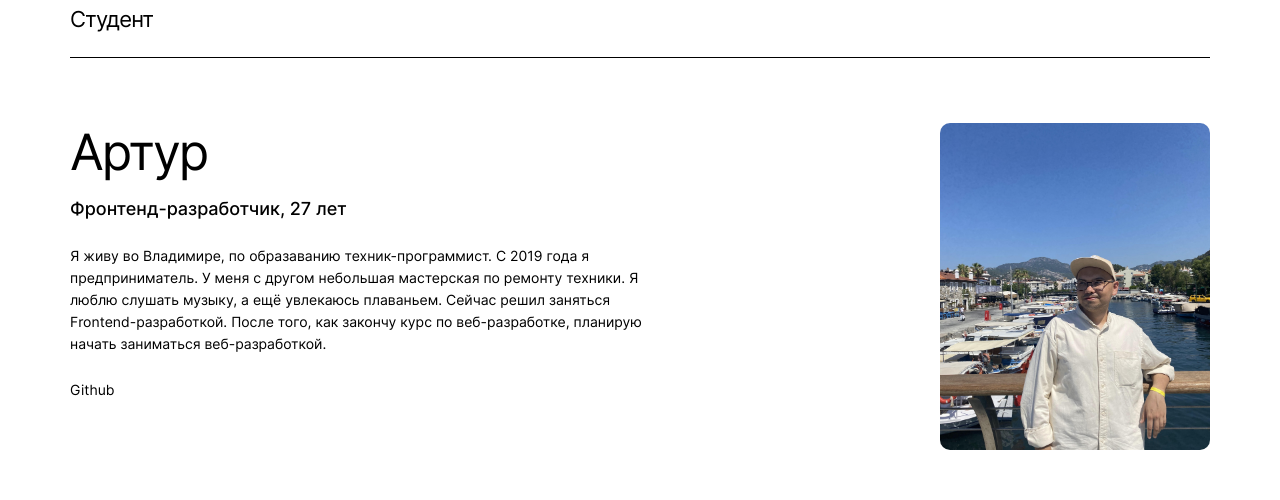
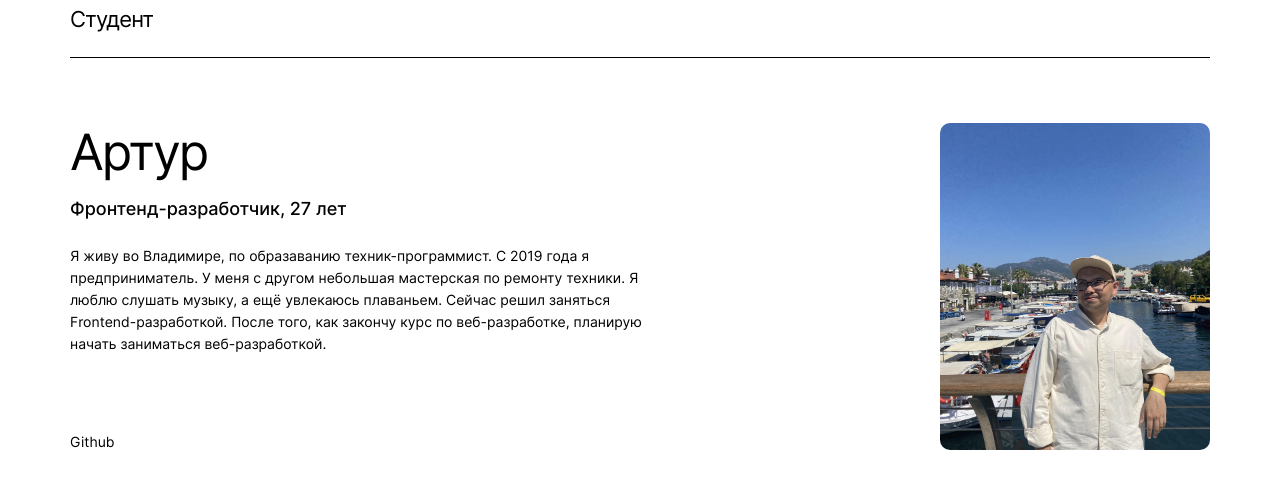
Before and after one commit to arturir/movies-explorer-frontend, a React (Create React App) app: page / in a window 1280 px wide. Shown: the part 2000-2500 px from the top of the page. Built offline with nearby package versions, Linux system fonts and the light colour scheme; the HTML template or start-up script is replaced by a standard one.

Commit message:
bugfix: исправить ошибки

```diff
--- a/src/components/Main/AboutMe/AboutMe.css
+++ b/src/components/Main/AboutMe/AboutMe.css
@@ -87,8 +87,6 @@
         margin-top: 66px;
         min-height: 307px;
         position: relative;
-        display: flex;
-        flex-direction: column;
     }
     .about-me__name {
         margin: 0 0 16px;
@@ -107,10 +105,9 @@
         width: 364px;
     }
     .about-me__github-link {
-        /* margin: 0;
+        margin: 0;
         bottom: 0;
-        position: absolute; */
-
+        position: absolute;
     }
 }
 @media (min-width: 1280px) {
```
